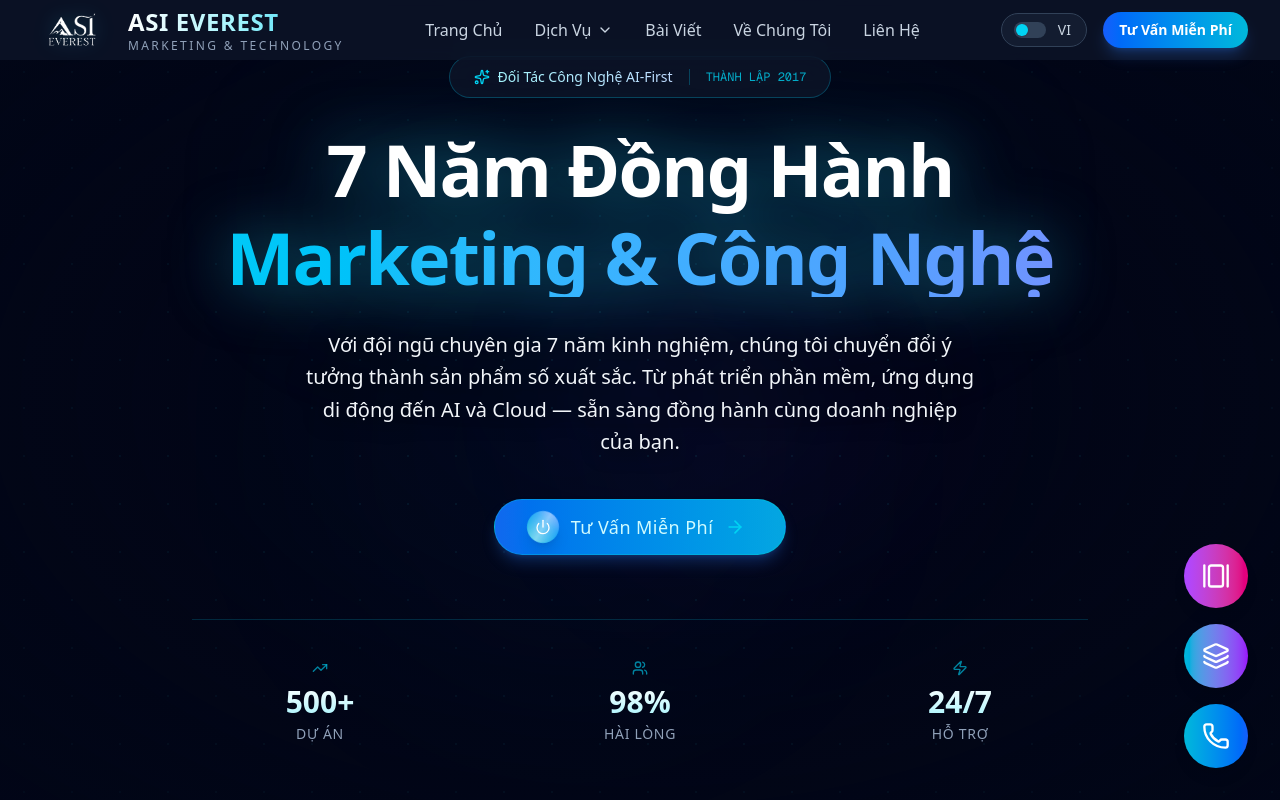
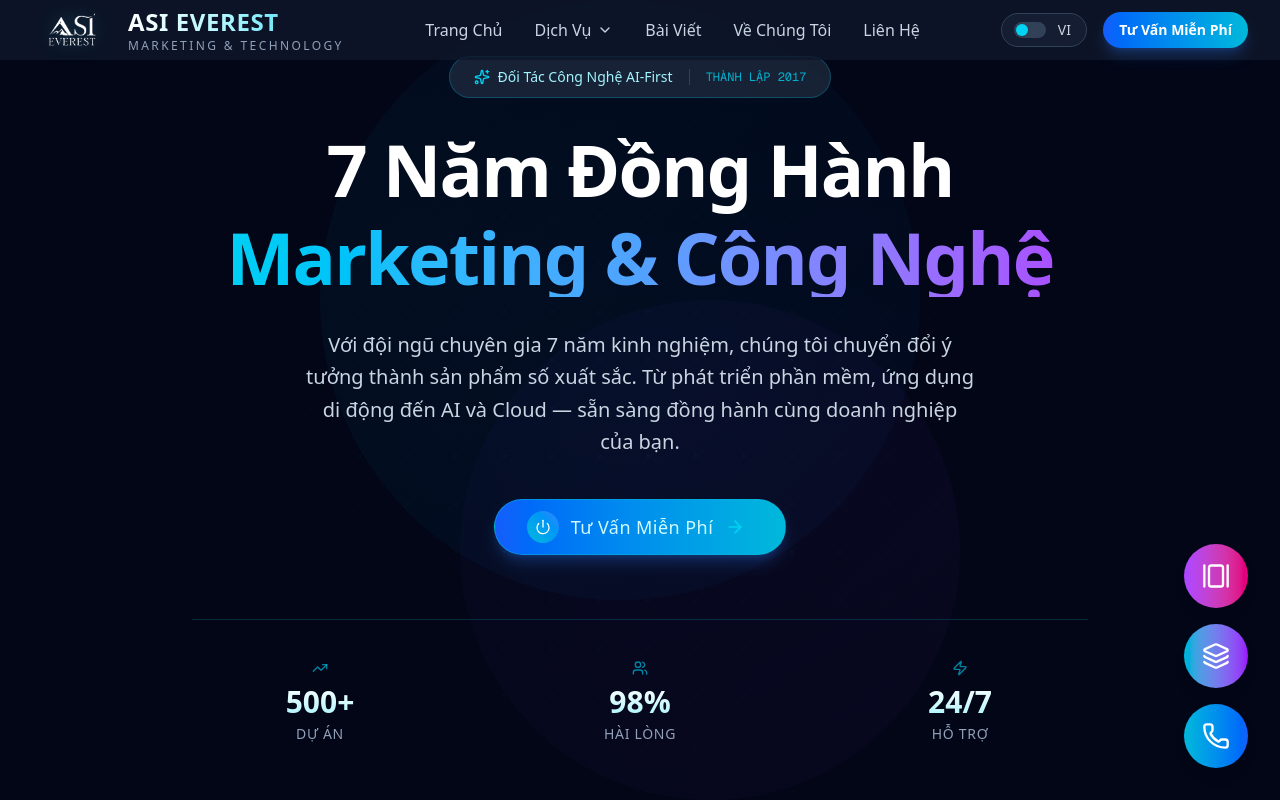
Before and after one commit to vubaolinh123/web-cong-nghe, a Next.js app: page / in a window 1280 px wide. Shown: the top 800 px of the page. Built offline with nearby package versions, Linux system fonts and the light colour scheme.

Commit message:
perf: eliminate all blur/filter/spring from hero + replace framer-motion cursor with pure CSS

```diff
--- a/components/common/Header.tsx
+++ b/components/common/Header.tsx
@@ -100,13 +100,10 @@ export default function Header() {
   };
 
   return (
-    <motion.header
-      initial={{ y: -100 }}
-      animate={{ y: 0 }}
-      transition={{ duration: 0.5 }}
+    <header
       className={`fixed top-0 left-0 right-0 z-50 transition-all duration-300 ${isScrolled
-        ? "bg-slate-900/95 backdrop-blur-md shadow-lg shadow-black/10"
-        : "bg-slate-900/70 backdrop-blur-sm"
+        ? "bg-slate-900/[0.97] shadow-lg shadow-black/10"
+        : "bg-slate-900/80"
         }`}
     >
       <Container>
@@ -116,7 +113,6 @@ export default function Header() {
             href="/"
             aria-label="ASI EVEREST - Trang chủ"
             className="flex items-center gap-4"
-            whileHover={{ scale: 1.02 }}
           >
             {/* Logo Image - Large and Prominent */}
             <Image
@@ -412,6 +408,6 @@ export default function Header() {
           </motion.div>
         )}
       </AnimatePresence>
-    </motion.header>
+    </header>
   );
 }
--- a/components/home/desktop/Hero.tsx
+++ b/components/home/desktop/Hero.tsx
@@ -1,18 +1,22 @@
 "use client";
 
 import Link from "next/link";
-import { motion, useReducedMotion } from "framer-motion";
+import { motion } from "framer-motion";
 import { ArrowRight, Sparkles, TrendingUp, Users, Zap, Power } from "lucide-react";
 import { Container, Button } from "../../common";
 import { useLanguage } from "@/lib/i18n/LanguageContext";
-import { useRef } from "react";
-import { useSectionActivity } from "@/hooks/useSectionActivity";
 
+/**
+ * Desktop Hero — performance-first rewrite.
+ *
+ * ZERO: blur(), backdrop-filter, drop-shadow, framer-motion repeat:Infinity,
+ *       useSpring, useMotionValue, requestAnimationFrame, onMouseMove.
+ *
+ * Visual style: dark space + dot grid + soft gradient glow (opacity only) + clean text.
+ * All entrance animations are one-shot (play once, stop).
+ */
 export default function Hero() {
   const { dictionary } = useLanguage();
-  const shouldReduceMotion = useReducedMotion();
-  const heroRef = useRef<HTMLElement>(null);
-  const { isActive } = useSectionActivity(heroRef, { threshold: 0.3 });
 
   const stats = [
     { value: "500+", label: dictionary.homepageServices.stats.projects, icon: TrendingUp },
@@ -21,103 +25,84 @@ export default function Hero() {
   ];
 
   return (
-    <section
-      ref={heroRef}
-      className="relative min-h-screen flex items-center justify-center overflow-hidden bg-[#020617]"
-    >
-      {/* === BACKGROUND LAYERS === */}
+    <section className="relative min-h-screen flex items-center justify-center overflow-hidden bg-[#020617]">
+      {/* === BACKGROUND — all static, no animation === */}
 
-      {/* 1. Deep Space Base */}
-      <div className="absolute inset-0 bg-[#020617]" />
-
-      {/* 2. Static dot-grid — pure CSS, zero JS, zero animation */}
+      {/* Dot grid — pure CSS pattern */}
       <div
-        className="absolute inset-0 opacity-[0.18] pointer-events-none"
+        className="absolute inset-0 opacity-[0.15] pointer-events-none"
         style={{
           backgroundImage:
-            "radial-gradient(circle, rgba(34,211,238,0.45) 1px, transparent 1px)",
+            "radial-gradient(circle, rgba(34,211,238,0.5) 1px, transparent 1px)",
           backgroundSize: "48px 48px",
         }}
       />
 
-      {/* 3. Glow Spheres — CSS-only (GPU: transform + opacity only) */}
-      <div className="absolute inset-0 pointer-events-none">
-        <div className="absolute top-1/4 left-1/4 w-[500px] h-[500px] bg-blue-500/10 rounded-full blur-[100px] animate-orb-pulse" />
-        <div className="absolute bottom-1/4 right-1/4 w-[400px] h-[400px] bg-purple-500/10 rounded-full blur-[90px] animate-orb-pulse-delayed" />
-      </div>
+      {/* Gradient glow — static, no blur filter, just a large soft gradient */}
+      <div className="absolute top-0 left-1/4 w-[600px] h-[600px] rounded-full bg-gradient-to-br from-cyan-500/[0.07] to-blue-600/[0.04] pointer-events-none" />
+      <div className="absolute bottom-0 right-1/4 w-[500px] h-[500px] rounded-full bg-gradient-to-tl from-purple-500/[0.06] to-indigo-600/[0.03] pointer-events-none" />
 
-      {/* 4. Vignette */}
+      {/* Vignette — radial gradient, no filter */}
       <div className="absolute inset-0 bg-[radial-gradient(ellipse_at_center,transparent_0%,rgba(2,6,23,0.7)_100%)] pointer-events-none" />
 
-      {/* === MAIN CONTENT === */}
+      {/* === CONTENT === */}
       <Container className="relative z-10 w-full">
-        <div className="max-w-4xl mx-auto text-center relative">
+        <div className="max-w-4xl mx-auto text-center">
 
-          {/* Badge */}
+          {/* Badge — no backdrop-blur */}
           <motion.div
             initial={{ opacity: 0, y: -20 }}
             animate={{ opacity: 1, y: 0 }}
-            transition={{ duration: 0.6, ease: "easeOut" }}
-            className="inline-flex items-center gap-2 px-6 py-2.5 rounded-full bg-slate-900/70 border border-cyan-500/30 backdrop-blur-md mb-8 group hover:border-cyan-400/50 transition-colors duration-300"
+            transition={{ duration: 0.5, ease: "easeOut" }}
+            className="inline-flex items-center gap-2 px-6 py-2.5 rounded-full bg-slate-800/80 border border-cyan-500/30 mb-8"
           >
             <Sparkles className="w-4 h-4 text-cyan-400" />
-            <span className="text-sm font-medium bg-gradient-to-r from-cyan-200 to-blue-200 bg-clip-text text-transparent">
+            <span className="text-sm font-medium text-cyan-200">
               {dictionary.hero.partnerBadge}
             </span>
             <div className="w-[1px] h-4 bg-cyan-500/30 mx-2" />
             <span className="text-xs text-cyan-400/80 font-mono">{dictionary.hero.established}</span>
           </motion.div>
 
-          {/* Titles */}
-          <div className="mb-8 relative">
+          {/* Title — no drop-shadow, no animate-gradient-text, no blur glow behind */}
           <motion.h1
-              initial={{ opacity: 0, scale: 0.9 }}
+            initial={{ opacity: 0, scale: 0.95 }}
             animate={{ opacity: 1, scale: 1 }}
-              transition={{ duration: 0.8, delay: 0.2 }}
-              className="text-5xl md:text-7xl font-bold tracking-tight text-white leading-[1.1] drop-shadow-[0_2px_30px_rgba(34,211,238,0.5)]"
+            transition={{ duration: 0.6, delay: 0.15 }}
+            className="text-5xl md:text-7xl font-bold tracking-tight text-white leading-[1.1] mb-8"
           >
             <span className="block mb-2">{dictionary.hero.title1}</span>
-              <span className="block">
-                <span className="inline-block bg-gradient-to-r from-cyan-400 via-blue-400 to-purple-500 bg-clip-text text-transparent animate-gradient-text bg-[length:200%_auto]">
+            <span className="block bg-gradient-to-r from-cyan-400 via-blue-400 to-purple-500 bg-clip-text text-transparent">
               {dictionary.hero.title2} & {dictionary.hero.title3}
-                </span>
             </span>
           </motion.h1>
 
-            {/* Subtle glow behind title — static, no animation */}
-            <div className="absolute top-1/2 left-1/2 -translate-x-1/2 -translate-y-1/2 w-3/4 h-3/4 bg-cyan-500/10 blur-[80px] -z-10 rounded-full pointer-events-none" />
-          </div>
-
-          {/* Subtitle */}
+          {/* Subtitle — no drop-shadow */}
           <motion.p
-            initial={{ opacity: 0, y: 20 }}
+            initial={{ opacity: 0, y: 16 }}
             animate={{ opacity: 1, y: 0 }}
-            transition={{ duration: 0.6, delay: 0.4 }}
-            className="text-lg md:text-xl text-slate-100 max-w-2xl mx-auto mb-10 leading-relaxed font-light drop-shadow-[0_2px_10px_rgba(0,0,0,0.8)]"
+            transition={{ duration: 0.5, delay: 0.3 }}
+            className="text-lg md:text-xl text-slate-300 max-w-2xl mx-auto mb-10 leading-relaxed font-light"
           >
             {dictionary.hero.subtitle}
           </motion.p>
 
-          {/* CTA Button */}
+          {/* CTA — no animate-spin-slow, no hover:shadow-[50px_glow] */}
           <motion.div
-            initial={{ opacity: 0, y: 20 }}
+            initial={{ opacity: 0, y: 16 }}
             animate={{ opacity: 1, y: 0 }}
-            transition={{ duration: 0.6, delay: 0.5 }}
-            className="flex flex-col sm:flex-row items-center justify-center gap-6"
+            transition={{ duration: 0.5, delay: 0.4 }}
+            className="flex items-center justify-center gap-6"
           >
             <Link href="/lien-he">
               <Button
                 size="lg"
-                className="relative group h-14 pl-8 pr-10 bg-slate-900/70 overflow-hidden border border-cyan-500/50 hover:border-cyan-400/80 rounded-full transition-all duration-300 hover:shadow-[0_0_50px_rgba(34,211,238,0.4)]"
+                className="relative group h-14 pl-8 pr-10 bg-slate-900/80 overflow-hidden border border-cyan-500/50 hover:border-cyan-400/80 rounded-full transition-colors duration-300"
               >
-                {/* Button Background Gradient */}
-                <div className="absolute inset-0 bg-gradient-to-r from-cyan-600/20 to-blue-600/20 group-hover:opacity-100 transition-opacity duration-500" />
-
-                {/* Button Content */}
+                <div className="absolute inset-0 bg-gradient-to-r from-cyan-600/20 to-blue-600/20 opacity-0 group-hover:opacity-100 transition-opacity duration-300" />
                 <div className="relative flex items-center gap-3">
-                  <div className="relative flex items-center justify-center w-8 h-8 rounded-full bg-gradient-to-tr from-cyan-500 to-blue-500 shadow-lg group-hover:scale-110 transition-transform duration-300">
-                    <div className={`absolute inset-0 rounded-full ${isActive ? "animate-spin-slow" : ""} bg-gradient-to-tr from-transparent via-white/50 to-transparent`} />
-                    <Power size={16} className="text-white relative z-10" />
+                  <div className="flex items-center justify-center w-8 h-8 rounded-full bg-gradient-to-tr from-cyan-500 to-blue-500">
+                    <Power size={16} className="text-white" />
                   </div>
                   <span className="text-lg font-medium tracking-wide text-cyan-100 group-hover:text-white transition-colors">
                     {dictionary.hero.ctaPrimary}
@@ -128,16 +113,16 @@ export default function Hero() {
             </Link>
           </motion.div>
 
-          {/* Stats Row */}
+          {/* Stats — simple, no continuous animation */}
           <motion.div
             initial={{ opacity: 0 }}
             animate={{ opacity: 1 }}
-            transition={{ duration: 0.8, delay: 0.8 }}
+            transition={{ duration: 0.6, delay: 0.6 }}
             className="grid grid-cols-3 gap-8 md:gap-16 mt-16 pt-10 border-t border-cyan-500/20"
           >
             {stats.map((stat, i) => (
-              <div key={i} className="text-center group cursor-default">
-                <div className="flex items-center justify-center gap-2 mb-2 text-cyan-500/70 group-hover:text-cyan-400 transition-colors duration-300">
+              <div key={i} className="text-center">
+                <div className="flex items-center justify-center gap-2 mb-2 text-cyan-500/70">
                   <stat.icon size={16} />
                 </div>
                 <div className="text-2xl md:text-3xl font-bold bg-gradient-to-b from-white to-cyan-200 bg-clip-text text-transparent mb-1">
```
Also changed, not shown: components/ui/CustomCursor.tsx (+85 -103 lines). Lines whose indentation alone changed are shown as unchanged.
